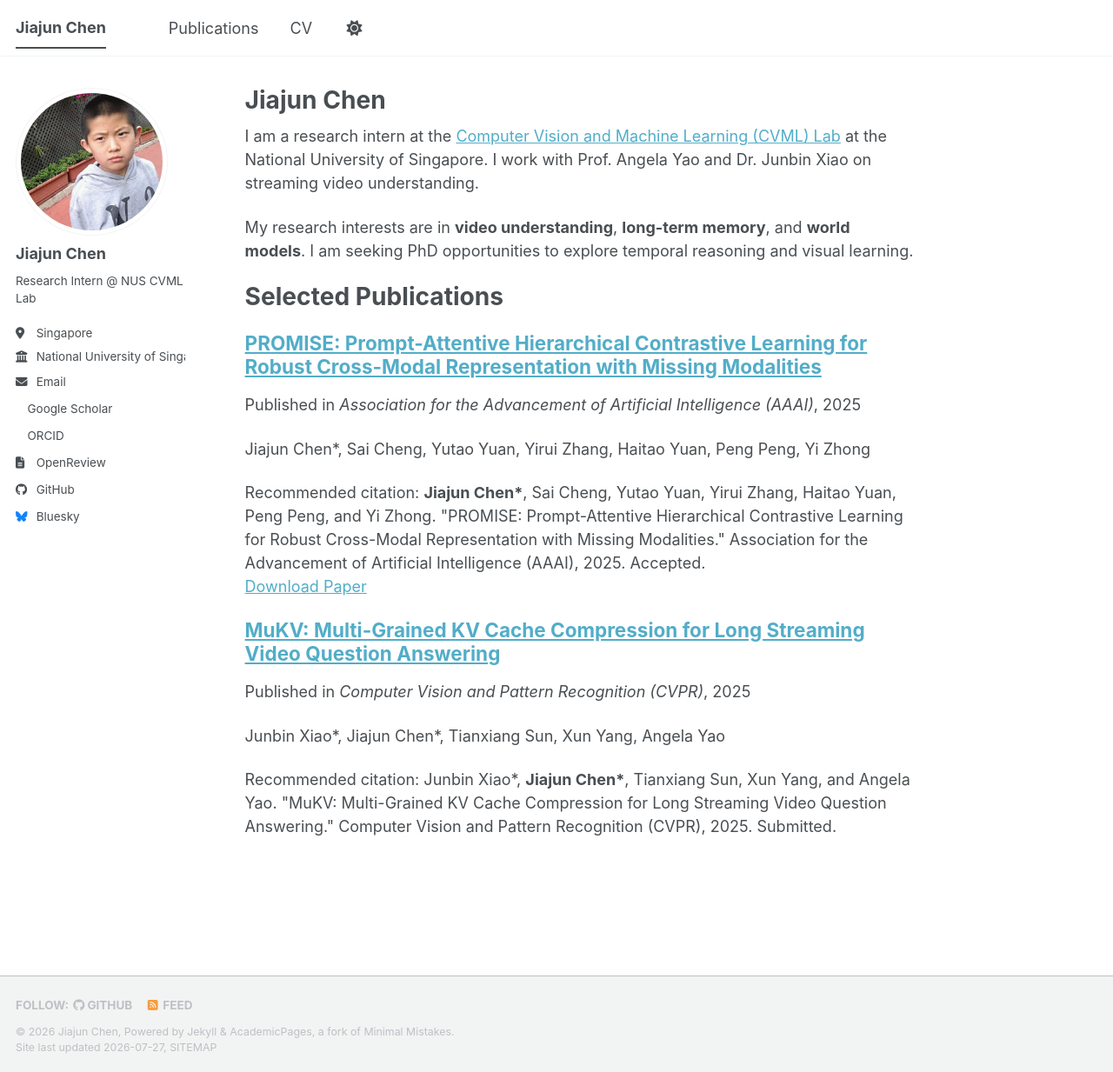
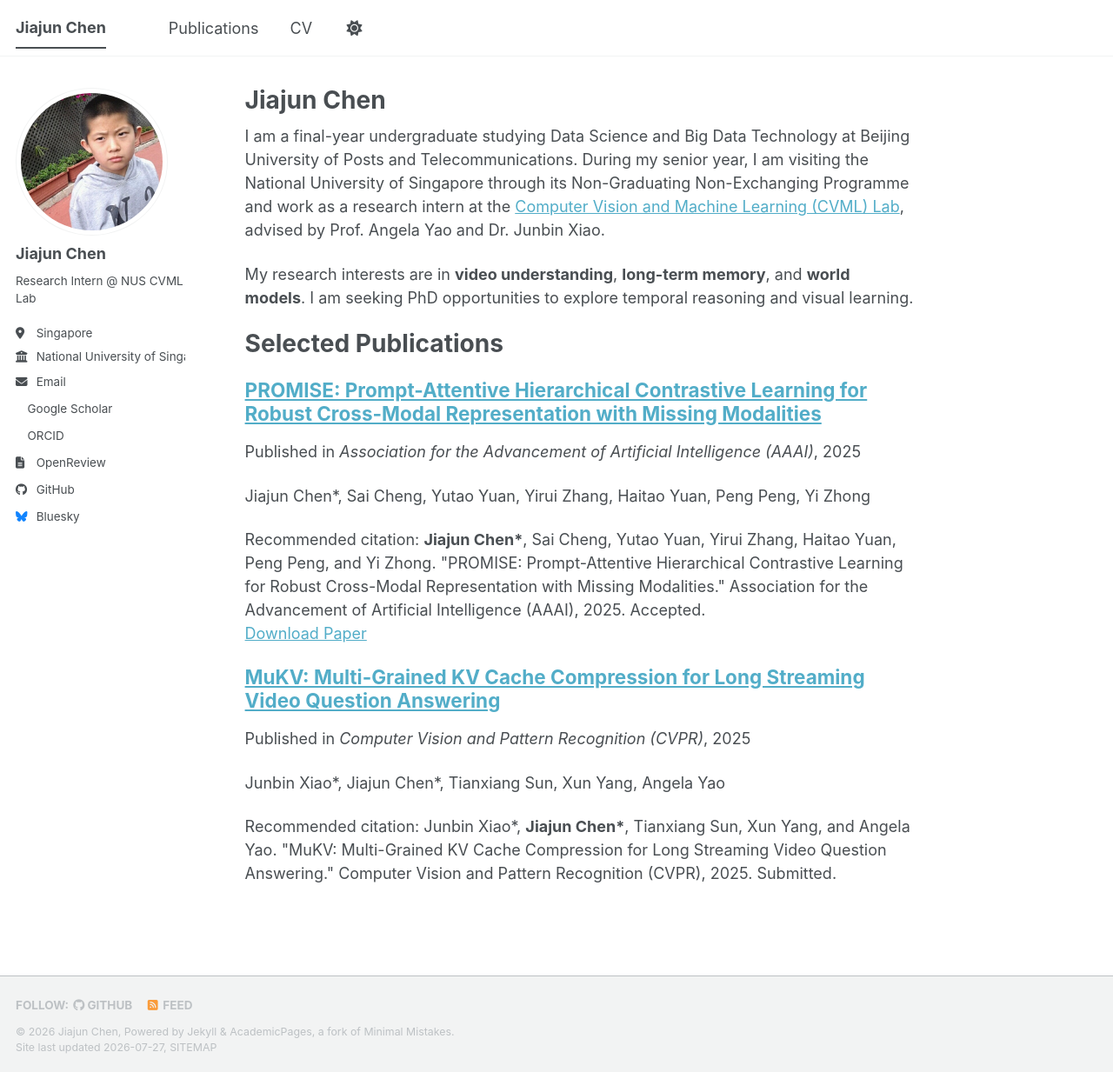
Before and after one commit to IMBALDY/IMBALDY.github.io, a Jekyll site: the page built from _pages/about.md, in a window 1280 px wide and 1233 px high. Shown: the whole window at 87% size. Built offline with Jekyll 4.4.1, drawn with Linux system fonts in a browser that asks for light colours; a style sheet for code colours, icons or effects is not loaded.

Commit message:
Summarize education and NUS experience

```diff
--- a/_pages/about.md
+++ b/_pages/about.md
@@ -7,7 +7,7 @@ redirect_from:
   - /about.html
 ---
 
-I am a research intern at the [Computer Vision and Machine Learning (CVML) Lab](https://cvml.comp.nus.edu.sg/) at the National University of Singapore. I work with Prof. Angela Yao and Dr. Junbin Xiao on streaming video understanding.
+I am a final-year undergraduate studying Data Science and Big Data Technology at Beijing University of Posts and Telecommunications. During my senior year, I am visiting the National University of Singapore through its Non-Graduating Non-Exchanging Programme and work as a research intern at the [Computer Vision and Machine Learning (CVML) Lab](https://cvml.comp.nus.edu.sg/), advised by Prof. Angela Yao and Dr. Junbin Xiao.
 
 My research interests are in **video understanding**, **long-term memory**, and **world models**. I am seeking PhD opportunities to explore temporal reasoning and visual learning.
 
```
